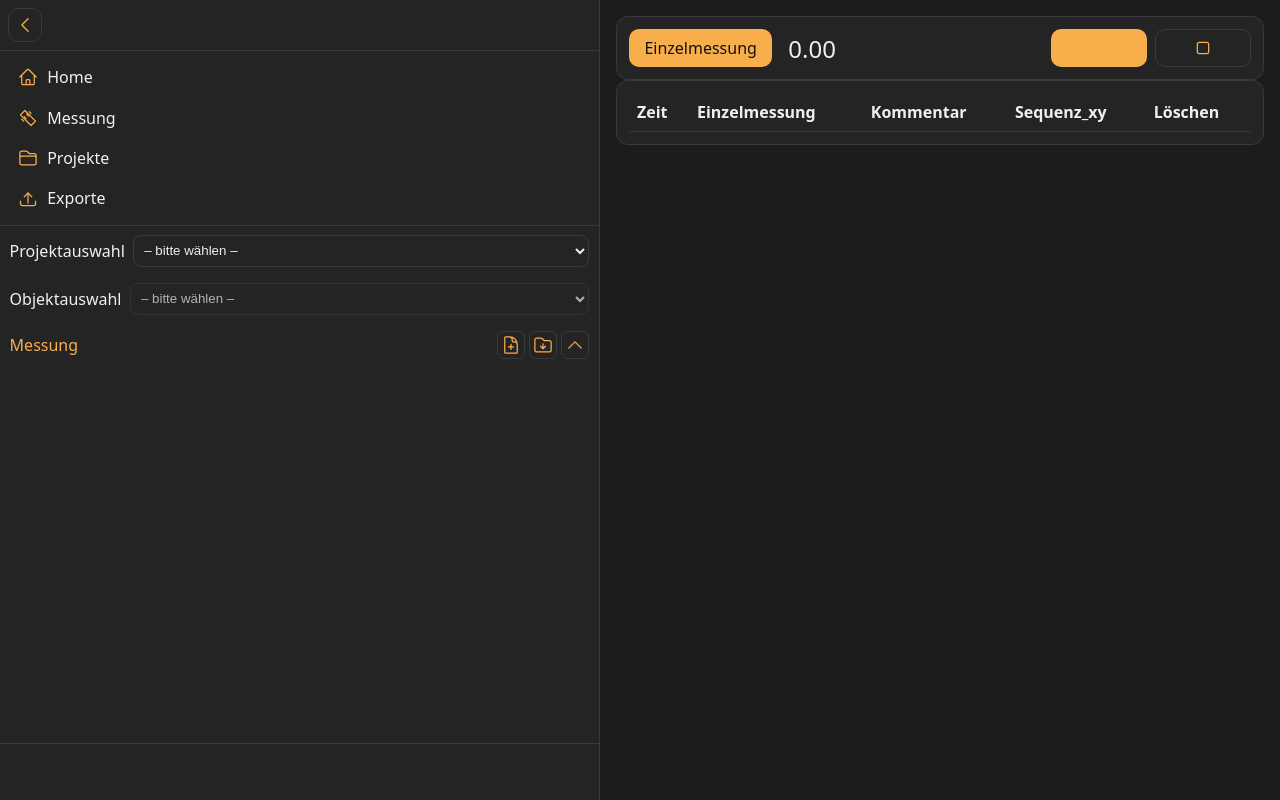
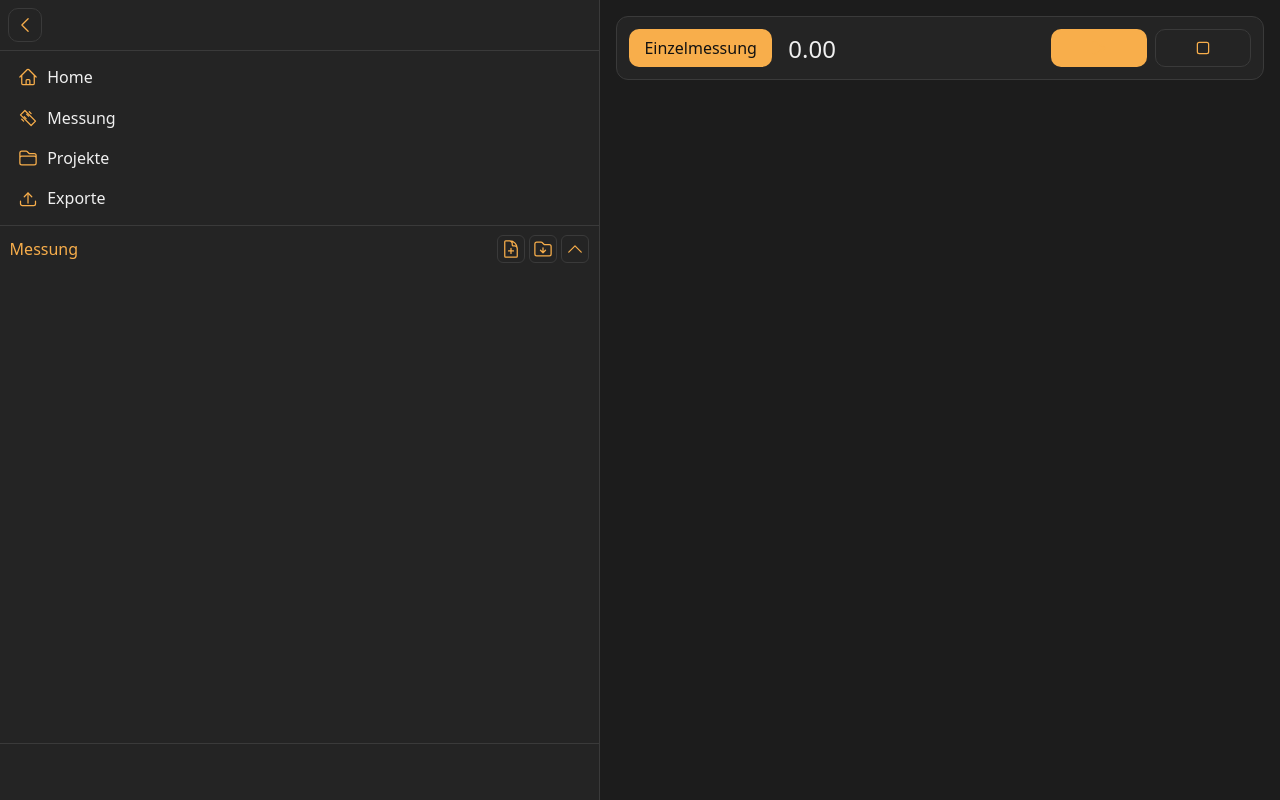
Before and after one commit to Barahir23/mavomasterpi, a Django app: page /messung/ in a window 1280 px wide. Run offline with Django 3.2, Linux system fonts and the light colour scheme; data comes from the database, SQL or seed files in the repository; lists and menus that the app fills with data are empty; some libraries are stand-ins or nearby versions.

Commit message:
Revert "Add measurement table and selection controls to measurement page"

```diff
--- a/messung/templates/messung/messung_page.html
+++ b/messung/templates/messung/messung_page.html
@@ -5,23 +5,6 @@
   <link rel="stylesheet" href="{% static 'css/messung.css' %}">
 {% endblock %}
 {% block sidebar_context %}
-  <form id="selection-form" class="edit-form">
-    <div class="form-row">
-      <label for="project-select">Projektauswahl</label>
-      <select id="project-select" name="projekt">
-        <option value="">– bitte wählen –</option>
-        {% for projekt in projekte %}
-          <option value="{{ projekt.id }}">{{ projekt.name }}</option>
-        {% endfor %}
-      </select>
-    </div>
-    <div class="form-row">
-      <label for="object-select">Objektauswahl</label>
-      <select id="object-select" name="objekt" disabled>
-        <option value="">– bitte wählen –</option>
-      </select>
-    </div>
-  </form>
   {% include "messung/messung_edit.html" %}
 {% endblock %}
 {% block content %}
@@ -39,21 +22,6 @@
       </button>
     </div>
   </section>
-
-  <section class="card">
-    <table class="measurement-table">
-      <thead>
-        <tr>
-          <th>Zeit</th>
-          <th>Einzelmessung</th>
-          <th>Kommentar</th>
-          <th>Sequenz_xy</th>
-          <th>Löschen</th>
-        </tr>
-      </thead>
-      <tbody id="measurement-table-body"></tbody>
-    </table>
-  </section>
 {% endblock %}
 {% block extra_js %}
   <script src="{% static 'js/messung.js' %}"></script>
--- a/static/css/messung.css
+++ b/static/css/messung.css
@@ -15,22 +15,3 @@
 #realtime-value {
   font-size: 1.5rem;
 }
-
-.measurement-table {
-  width: 100%;
-  border-collapse: collapse;
-}
-
-.measurement-table th,
-.measurement-table td {
-  padding: 0.5rem;
-  border-bottom: 1px solid var(--color-border);
-}
-
-.measurement-table th {
-  text-align: left;
-}
-
-.measurement-table td:last-child {
-  text-align: center;
-}
```
